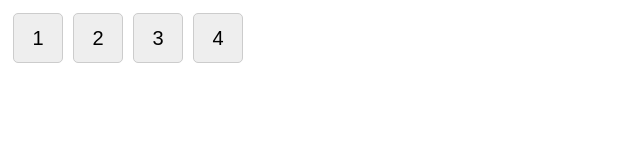
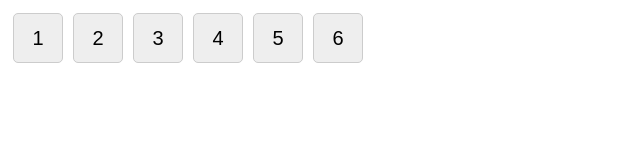
Before and after one commit to sahiba2514/Git-Final-Project, a plain HTML site: page index.html in a window 1280 px wide. Shown: the whole page, without its empty margins (0-640 px from the left). Drawn offline with Linux system fonts and the light colour scheme.

Commit message:
Update index.html

```diff
--- a/index.html
+++ b/index.html
@@ -12,7 +12,8 @@
     <button class="key">2</button>
     <button class="key">3</button>
     <button class="key">4</button>
-
+    <button class="key">5</button>
+    <button class="key">6</button>
   </div>
 
   <script src="style.js"></script>
```
